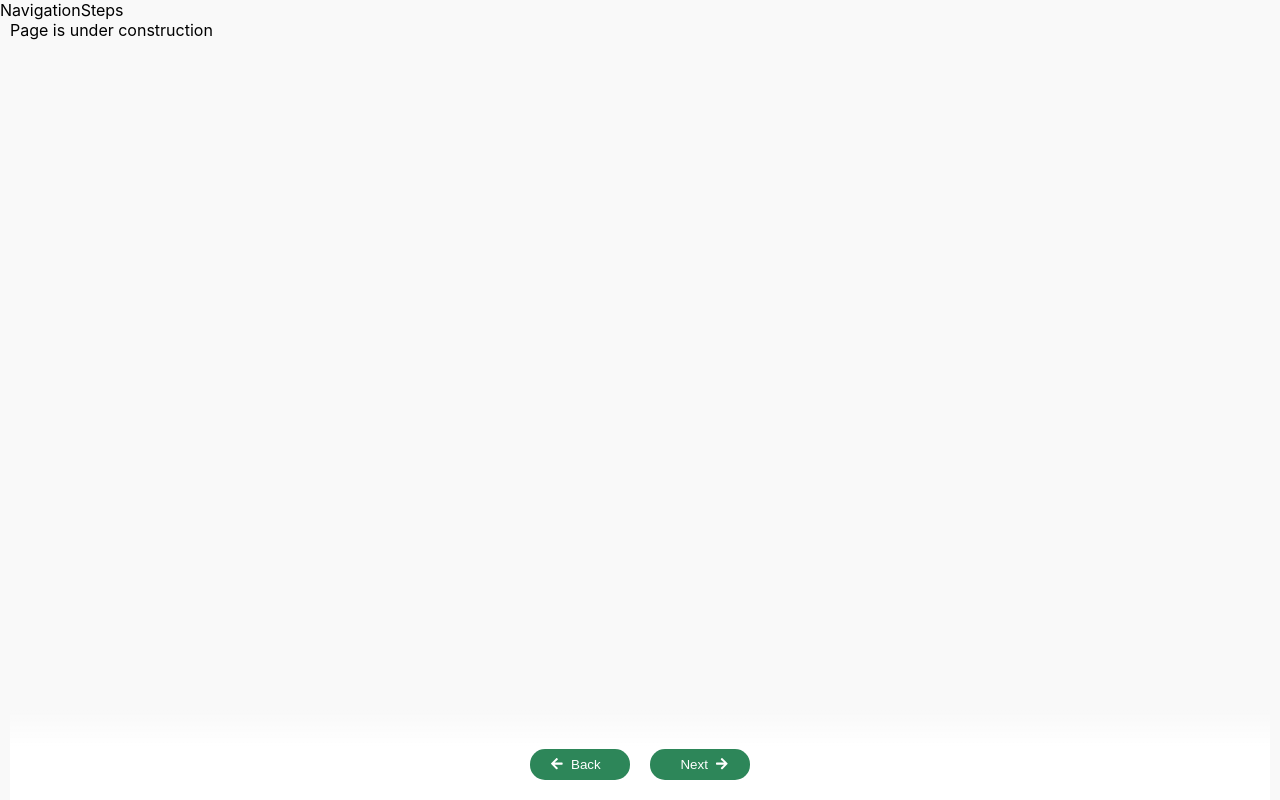
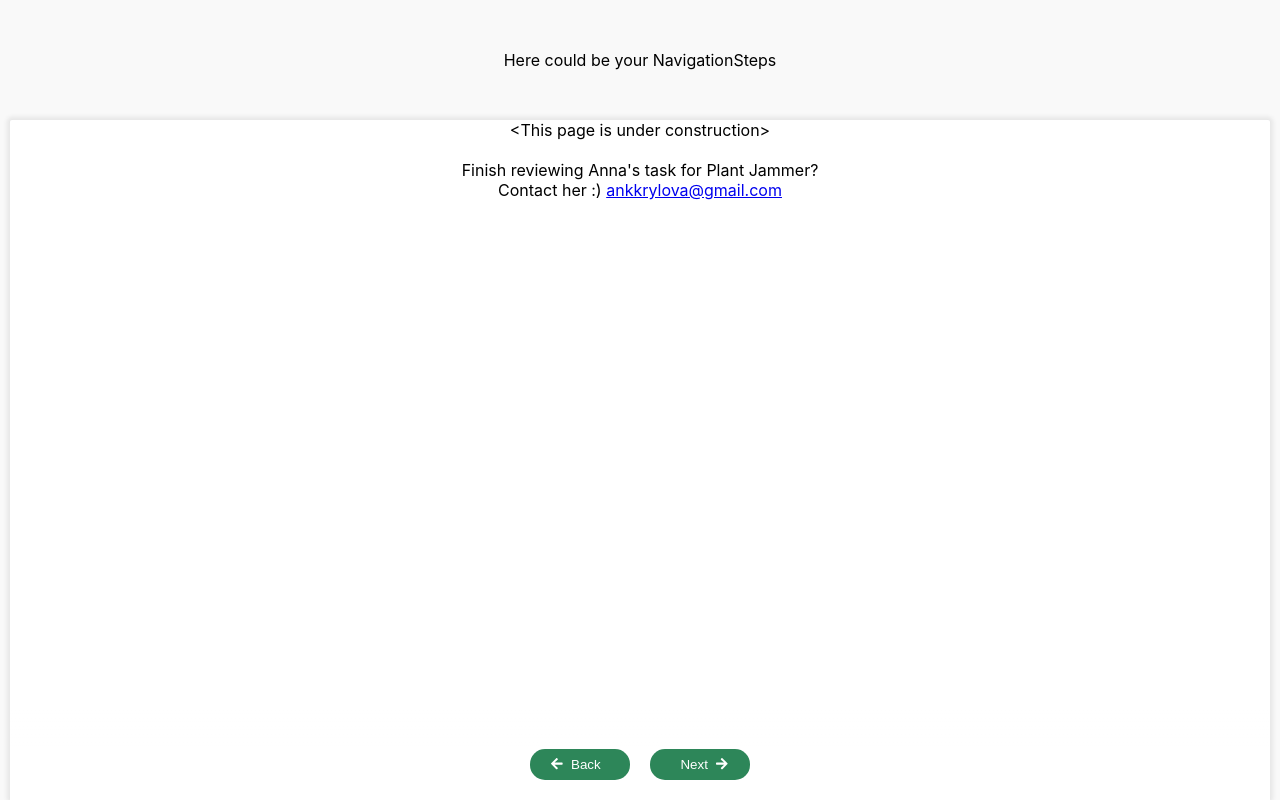
Before and after one commit to NushKrylova/plantJammer, a React (Create React App) app: page / in a window 1280 px wide. Both pictures are taken after a click on the button "Next". Built offline with nearby package versions, Linux system fonts and the light colour scheme.

Commit message:
Add Enpty page content

```diff
--- a/src/App.module.scss
+++ b/src/App.module.scss
@@ -5,6 +5,12 @@
   background-color: $appBackground;
   display: flex;
   flex-direction: column;
+}
+
+header {
+  display: flex;
+  justify-content: center;
+  padding: 50px;
 }
 
 .recipeOverviewContainer {
--- a/src/App.tsx
+++ b/src/App.tsx
@@ -24,7 +24,7 @@ function App() {
 
   return (
     <div className={styles.app}>
-      <header>NavigationSteps</header>
+      <header>Here could be your NavigationSteps</header>
       <div className={styles.recipeOverviewContainer}>{getPage()}</div>
       <footer>
         <div className={styles.gradient}></div>
--- a/src/app/components/emptyPage/EmptyPage.module.scss
+++ b/src/app/components/emptyPage/EmptyPage.module.scss
@@ -1,18 +1,12 @@
 @import "../../../styles/variables.scss";
 
-.button {
-  min-width: 100px;
+.emptyPage {
   display: flex;
-  justify-content: center;
-
-  border: none;
-  background-color: $darkGreen;
-  border-radius: 15px;
-  color: $textColor;
-  padding: 8px;
+  flex-direction: column;
+  align-items: center;
+  background-color: $pageBackground;
+  width: 100%;
+  box-shadow: 0px 0px 4px 3px $grayShadow;
+  border-radius: 2px;
+  padding-bottom: 50px;
 }
-
-.button:disabled {
-  background-color: $green;
-  color: $darkGreen;
-}
--- a/src/app/components/emptyPage/EmptyPage.tsx
+++ b/src/app/components/emptyPage/EmptyPage.tsx
@@ -3,5 +3,14 @@ import { FunctionComponent } from "react";
 import styles from "./EmptyPage.module.scss";
 
 export const EmptyPage: FunctionComponent = () => (
-  <div>Page is under construction</div>
+  <div className={styles.emptyPage}>
+    <div>&lt;This page is under construction&gt;</div>
+    <br/>
+    <div>Finish reviewing Anna's task for Plant Jammer?</div>
+    <div>
+      Contact her :) {" "}
+      <a href="mailto:ankkrylova@gmail.com">ankkrylova@gmail.com</a>
+
+    </div>
+  </div>
 );
--- a/src/features/recipeOverview/RecipeOverview.module.scss
+++ b/src/features/recipeOverview/RecipeOverview.module.scss
@@ -39,6 +39,7 @@ tbody tr:nth-child(2n) {
 
 .title {
   font-size: 1em;
+  padding-top: 10px;
 }
 
 .displayFlex {
```
